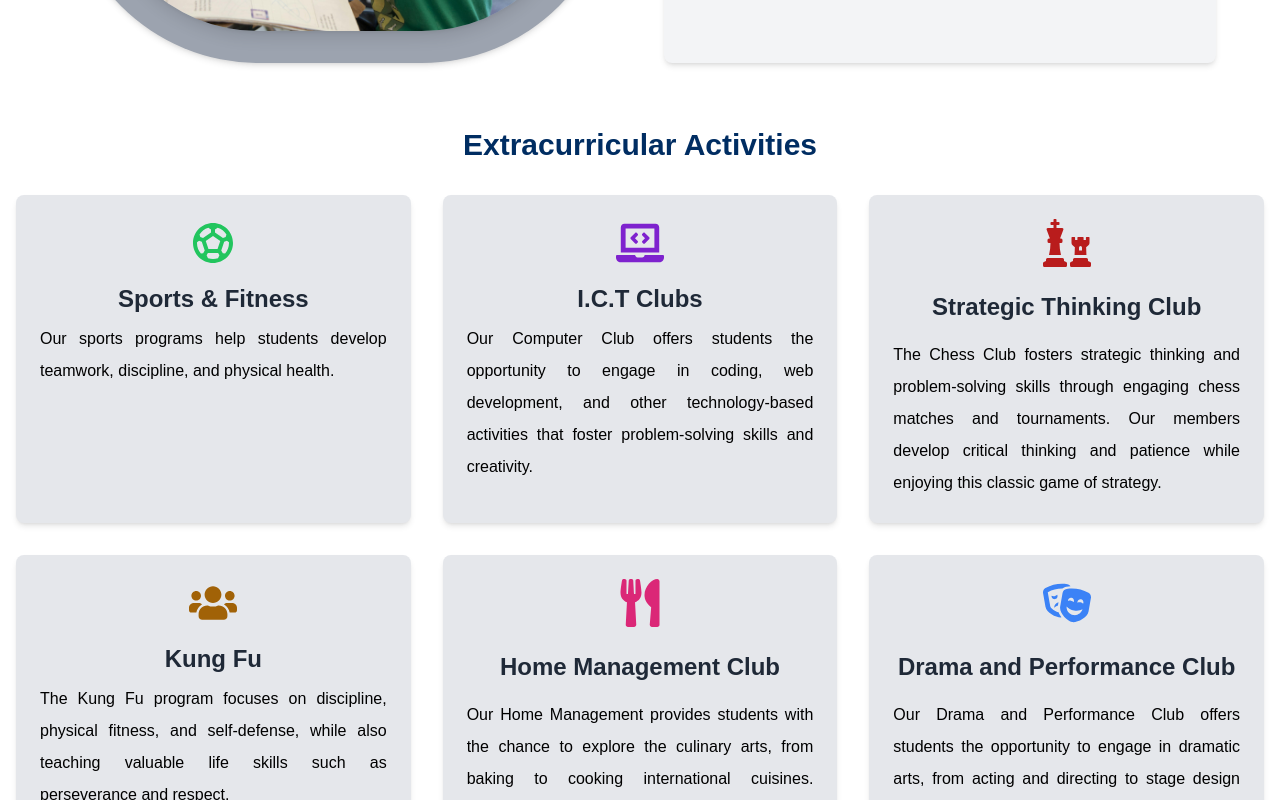
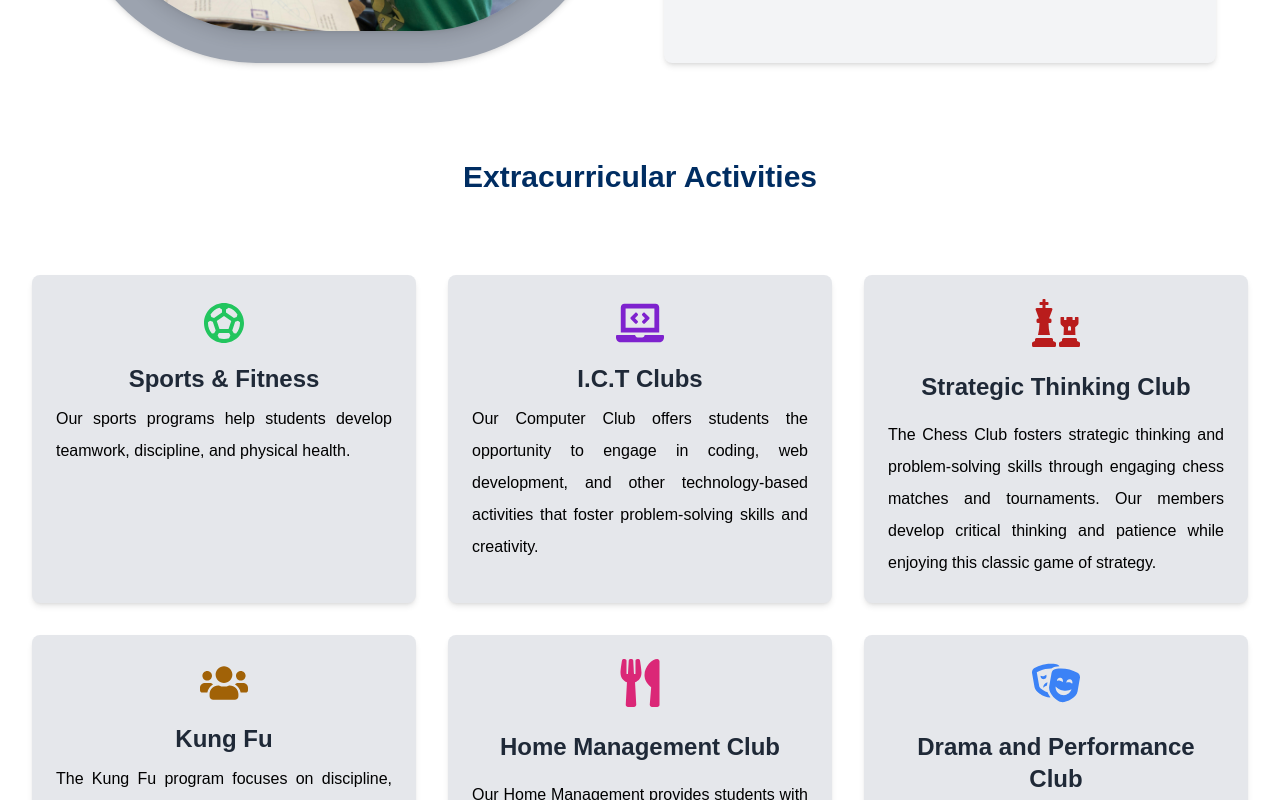
Before and after one commit to oyinda9/ENFEDAM-ACADEMY-OFFICIAL-WEBSITE, a React (Vite) app: page /about in a window 1280 px wide. Shown: the part 2320-3120 px from the top of the page. Built offline with nearby package versions, Linux system fonts and the light colour scheme.

Commit message:
made correction

```diff
--- a/src/pages/About.tsx
+++ b/src/pages/About.tsx
@@ -154,10 +154,10 @@ const AboutUs = () => {
 
       {/* Extracurricular Activities Section */}
       <div className="container mx-auto px-4 space-y-8">
-        <h2 className="text-3xl font-semibold text-center text-[#002D62] mb-6">
+        <h2 className="text-3xl font-semibold text-center text-[#002D62] mb-6 p-8">
           Extracurricular Activities
         </h2>
-        <div className="grid grid-cols-1 md:grid-cols-3 gap-8 ">
+        <div className="grid grid-cols-1 md:grid-cols-3 gap-8  px-4 py-4">
           <div className="text-center p-6 bg-gray-200 rounded-lg shadow-md hover:shadow-xl transform transition duration-500 hover:scale-105">
             <MdSportsSoccer className="text-5xl text-green-500 mx-auto mb-4" />
             <h3 className="text-2xl font-bold mb-2">Sports & Fitness</h3>
```
